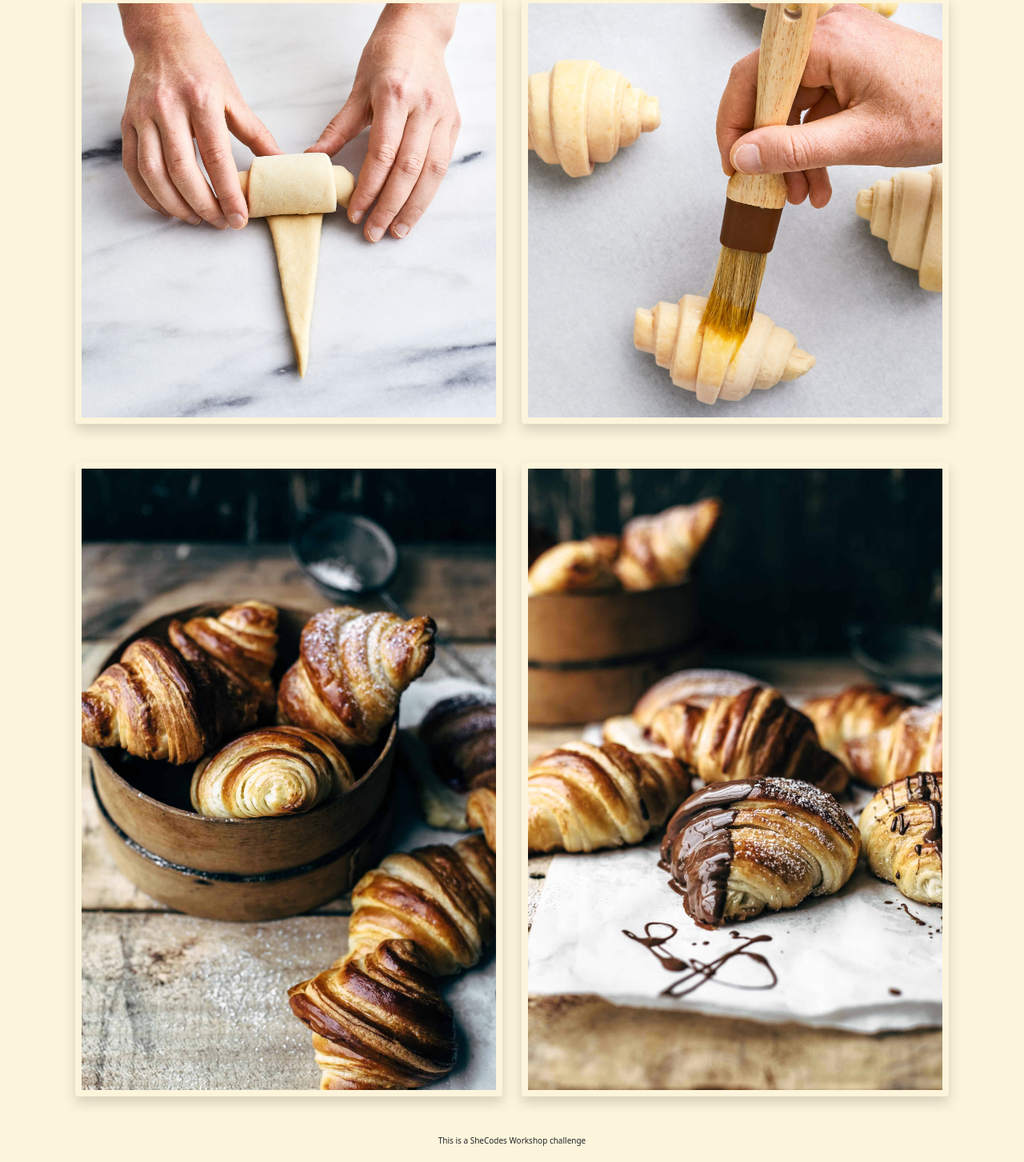
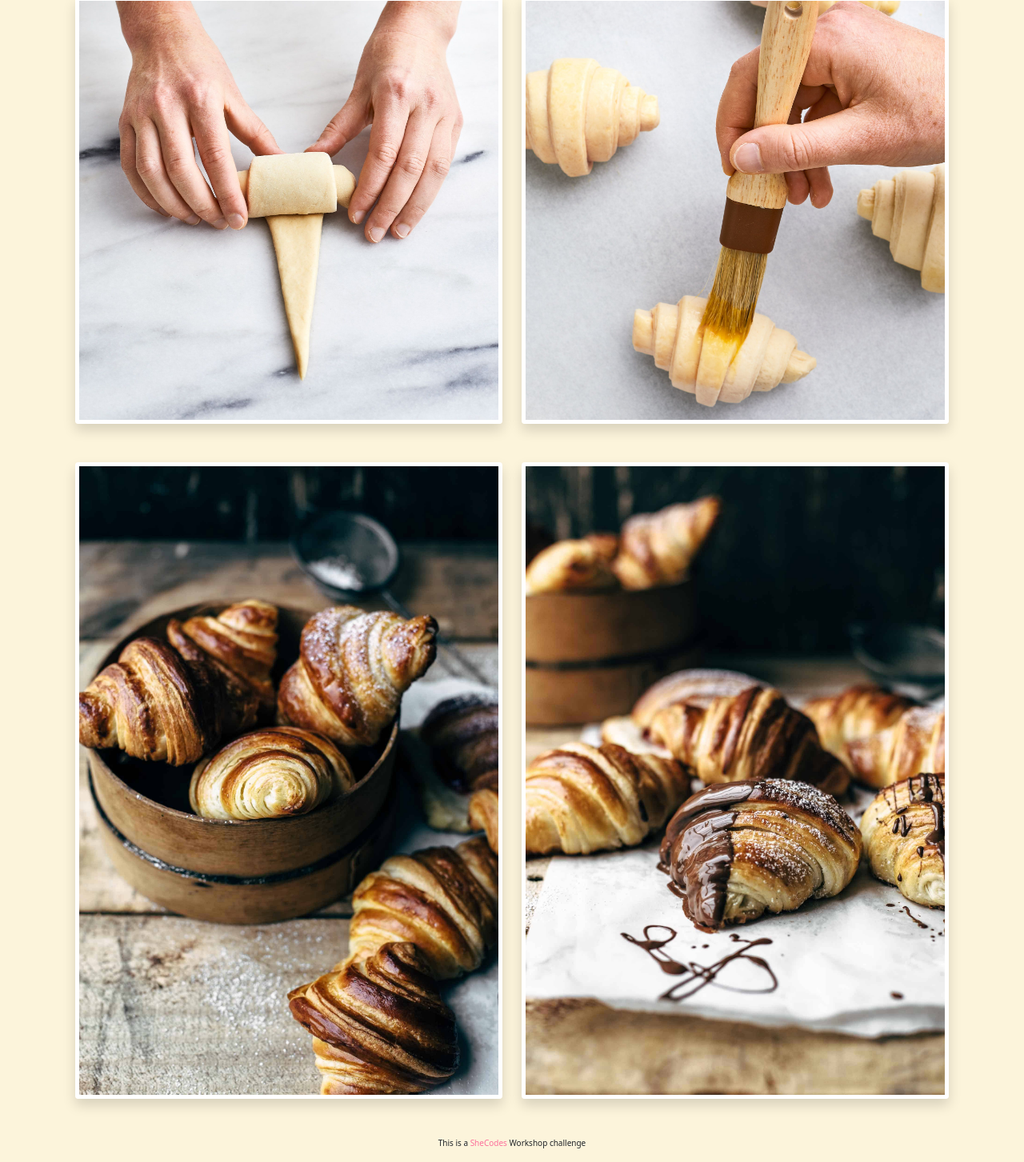
Before and after one commit to ilenia-n/Croissant, a plain HTML site: page photo.html in a window 1280 px wide. Shown: the part 270-1723 px from the top of the page at 80% size. Drawn offline with nearby package versions, Linux system fonts and the light colour scheme.

Commit message:
changed pics frame and added shecodes link

```diff
--- a/css/styles.css
+++ b/css/styles.css
@@ -6,3 +6,13 @@ body{
     text-align: center;
     font-size: x-small;
 }
+
+.shecodes {
+    color: #FC709B;
+    text-decoration: none;
+}
+
+.shecodes:hover{
+    color: #9771F3;
+    text-decoration: underline;
+}
--- a/photo.html
+++ b/photo.html
@@ -39,26 +39,26 @@
     <div class="container mt-5 mb-5">
         <div class="row">
             <div class="col-md-6">
-                <img class="img-fluid rounded shadow p-2" src="/images/pastry.jpeg" alt="Rolling the pastry">
+                <img class="img-fluid rounded border border-5 border-white shadow" src="/images/pastry.jpeg" alt="Rolling the pastry">
             </div>
             <div class="col-md-6">
-                <img class="img-fluid rounded shadow p-2" src="/images/brush.jpeg" alt="Brushing before putting in the oven">
+                <img class="img-fluid rounded border border-5 border-white shadow" src="/images/brush.jpeg" alt="Brushing before putting in the oven">
             </div>
         </div>
 
             <div class="row mt-5">
 <div class="col-md-6">
-    <img class="img-fluid rounded shadow p-2" src="/images/readytoeat.jpeg" alt="">
+    <img class="img-fluid rounded border border-5 border-white shadow" src="/images/readytoeat.jpeg" alt="">
 </div>
 <div class="col-md-6">
-    <img class="img-fluid rounded shadow p-2" src="/images/chocolate.jpeg" alt="">
+    <img class="img-fluid rounded border border-5 border-white shadow" src="/images/chocolate.jpeg" alt="">
 </div>
             </div>
 
     </div>
 </div>
 
-<p class="footer">This is a SheCodes Workshop challenge</p>
+<p class="footer">This is a <a class="shecodes" href="https://www.shecodes.io/">SheCodes</a> Workshop challenge</p>
 
 </body>
 </html>
```
Also changed, not shown: index.html (+1 -1 lines).
